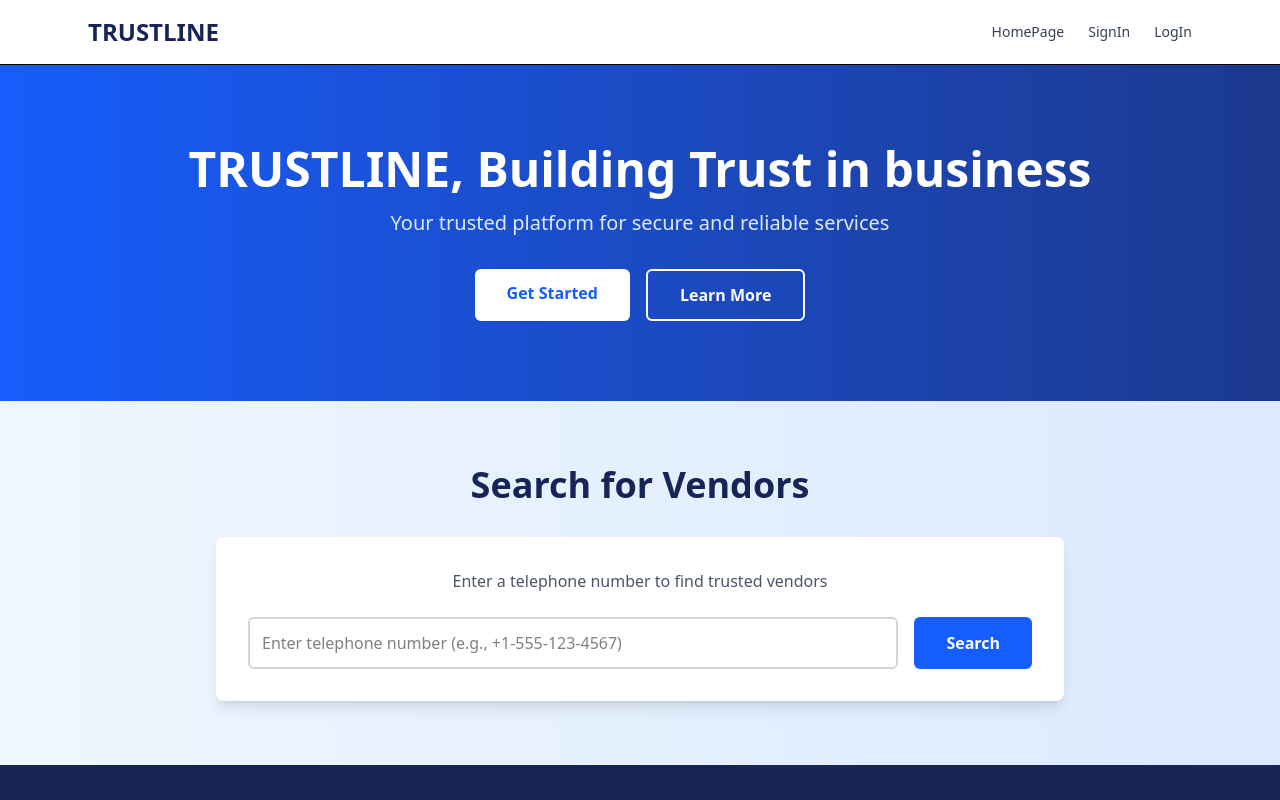
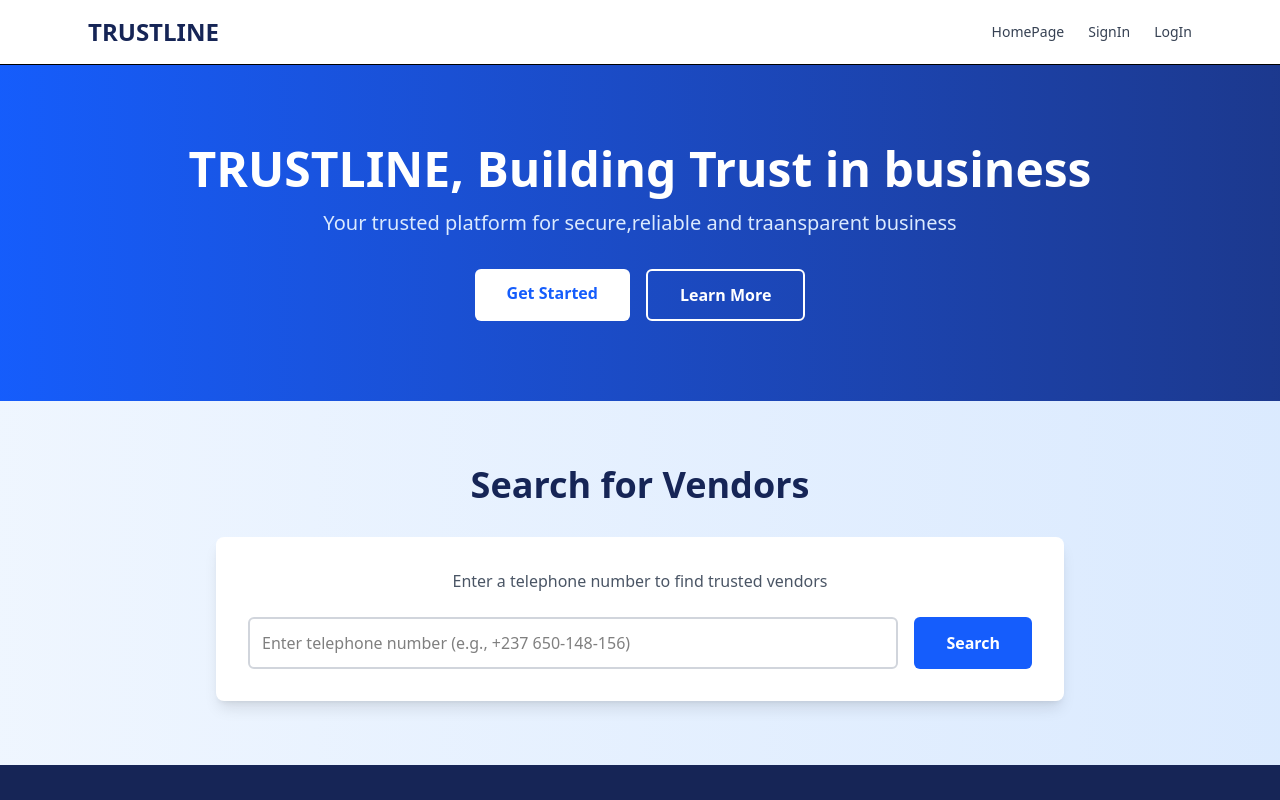
Before and after one commit to CynthiaFlorenceMuluh/RRN-Project, a React (Vite) app in the folder RRN/: page / in a window 1280 px wide. Shown: the top 800 px of the page. Built offline with nearby package versions, Linux system fonts and the light colour scheme.

Commit message:
improving my site

```diff
--- a/RRN/src/Pages/Homepage.jsx
+++ b/RRN/src/Pages/Homepage.jsx
@@ -10,7 +10,7 @@ export default function Homepage() {
             <div className="bg-gradient-to-r from-blue-600 to-blue-900 text-white py-20">
                 <div className="max-w-6xl mx-auto px-6 text-center">
                     <h1 className="text-5xl font-bold mb-4">TRUSTLINE, Building Trust in business</h1>
-                    <p className="text-xl mb-8 text-blue-100">Your trusted platform for secure and reliable services</p>
+                    <p className="text-xl mb-8 text-blue-100">Your trusted platform for secure,reliable and traansparent business</p>
                     <div className="flex gap-4 justify-center">
                         <Link to="/Signin" className="bg-white text-blue-600 px-8 py-3 rounded-md font-semibold hover:bg-gray-100">Get Started</Link>
                         <button className="border-2 border-white px-8 py-3 rounded-md font-semibold hover:bg-white hover:text-blue-600">Learn More</button>
@@ -29,7 +29,7 @@ export default function Homepage() {
                                 type="tel"
                                 value={phoneSearch}
                                 onChange={(e) => setPhoneSearch(e.target.value)}
-                                placeholder="Enter telephone number (e.g., +1-555-123-4567)"
+                                placeholder="Enter telephone number (e.g., +237 650-148-156)"
                                 className="flex-1 border-2 border-gray-300 p-3 rounded-md focus:border-blue-600 focus:outline-none"
                             />
                             <button
```
